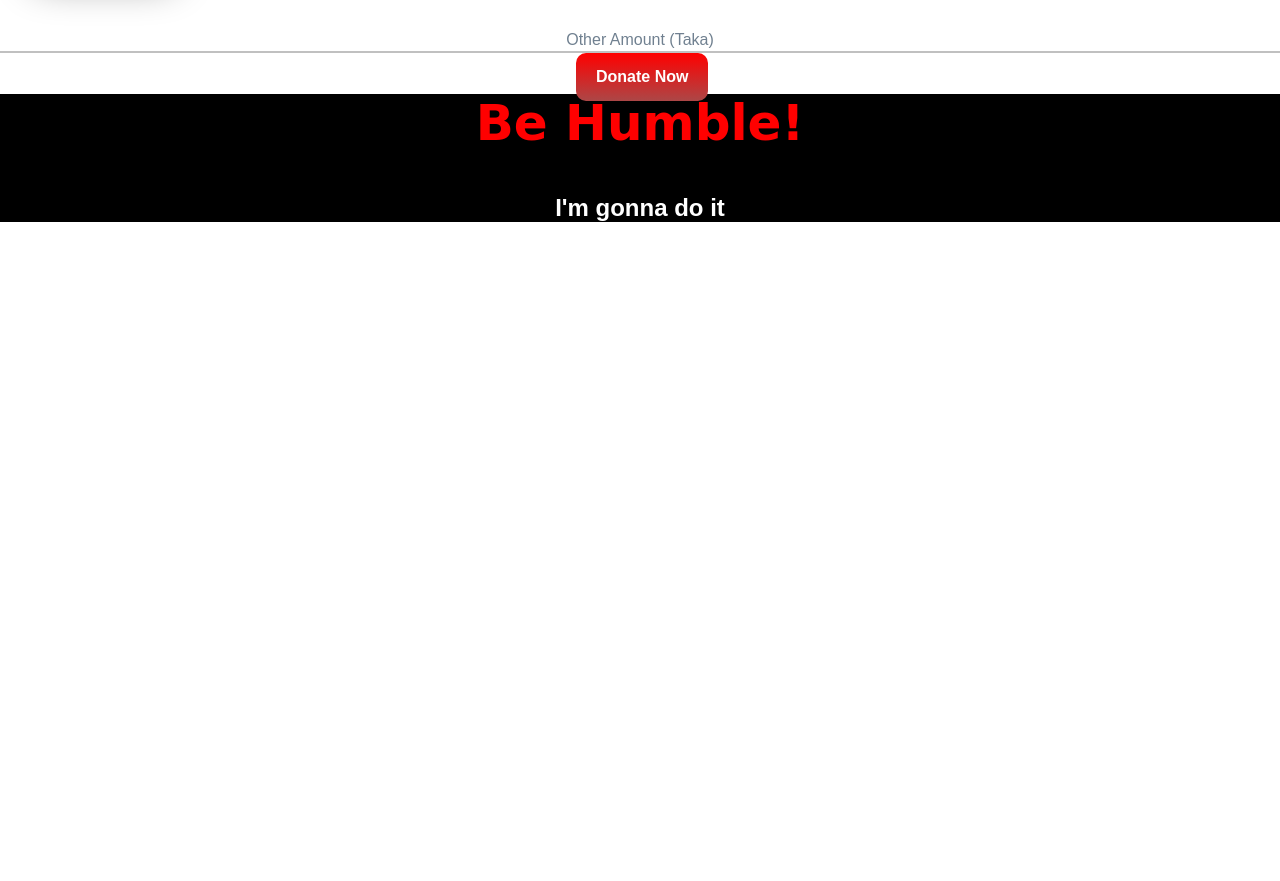
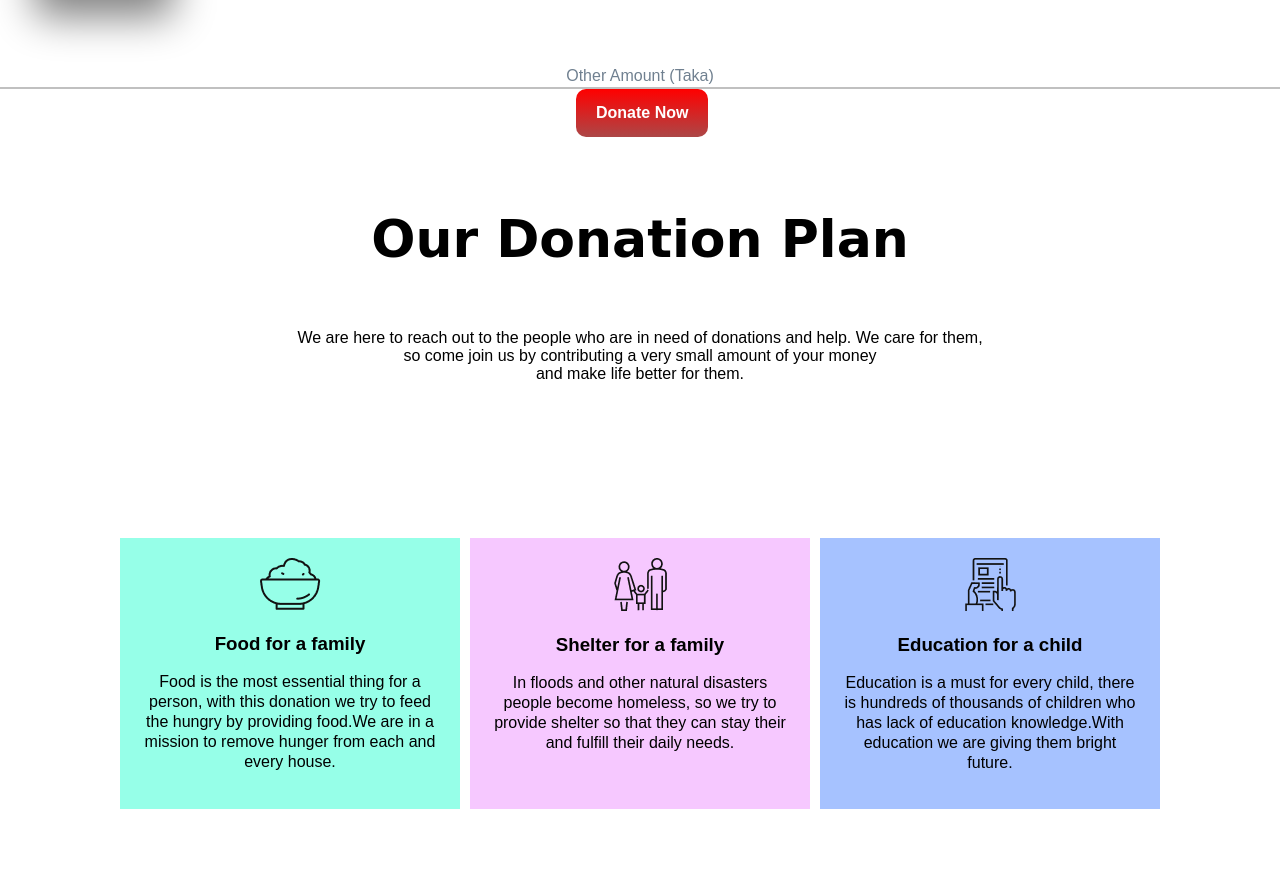
Before and after one commit to Shariq-tj/charity, a plain HTML site: page index.html in a window 1280 px wide. Shown: the part 1419-2300 px from the top of the page. Before the commit the page ends 1641 px from the top, so only its background shows below. Drawn offline with Linux system fonts and the light colour scheme.

Commit message:
donate-plan-added

```diff
--- a/index.html
+++ b/index.html
@@ -60,6 +60,34 @@
         <a class="give-away" target="_blank" href="">Donate Now</a>
     </div>
 
+    <div class="donate-plan">
+        <h1>Our Donation Plan</h1>
+        <p class="about-us">We are here to reach out to the people who are in need of donations and help. We care for them, <br> so come join us by contributing a very small amount of your money <br> and make life better for them.</p>
+
+        <div class="food">
+            <div class="food-family">
+                <div class="food-img">
+                    <img src="/icons/food.png" alt="food-image">
+                </div>
+                <h3>Food for a family</h3>
+                <p>Food is the most essential thing for a person, with this donation we try to feed the hungry by providing food.We are in a mission to remove hunger from each and every house.</p>
+            </div>
+            <div class="shelter-family">
+                <div class="family-img">
+                    <img src="/icons/shelter.png" alt="family-image">
+                </div>
+                <h3>Shelter for a family</h3>
+                <p>In floods and other natural disasters people become homeless, so we try to provide shelter so that they can stay their and fulfill their daily needs.</p>
+            </div>
+            <div class="education-family">
+                <div class="education-img">
+                    <img src="/icons/Frame-1.png" alt="education-image">
+                </div>
+                <h3>Education for a child</h3>
+                <p>Education is a must for every child, there is hundreds of thousands of children who has lack of education knowledge.With education we are giving them bright future.</p>
+            </div>
+        </div>
+
 </body>
 <footer>
     <section class="footer">
--- a/style.css
+++ b/style.css
@@ -31,7 +31,7 @@ span {
 .button {
     position: absolute;
     text-decoration: none;
-    background-image: linear-gradient(blue, rgb(181, 181, 243));
+    background-image: linear-gradient(red, rgb(172, 71, 71));
     color: #fff;
     font-weight: 700;
     padding: 15px 20px;
@@ -43,8 +43,7 @@ span {
 .donation {
     text-align: center;
     margin-top: 5%;
-    font-size: xx-large;
-    font-weight: 800;
+    font-size: 50px;
 }
 
 .effort {
@@ -56,7 +55,7 @@ footer {
     text-align: center;
     background: black;
     width: inherit;
-    height: 10vw;
+    height: 15vw;
 }
 
 .humble {
@@ -107,7 +106,7 @@ footer {
 }
 
 .a200tk {
-    background-color: aqua;
+    background-image: linear-gradient(red, rgb(172, 71, 71));
     width: 100px;
     height: 100px;
     margin-left: 10%;
@@ -146,3 +145,59 @@ footer {
     border-radius: 10px;
     box-shadow: 20px 20px 40px gray;
 }
+
+.about-us {
+    text-align: center;
+    margin-bottom: 150px;
+}
+
+.donate-plan {
+    margin-top: 120px;
+}
+
+.donate-plan h1 {
+    font-family: 'Allura', cursive;
+    font-size: 52px;
+    margin-bottom: 60px;
+    text-align: center;
+}
+
+.food {
+    display: flex;
+    justify-content: center;
+    width: auto;
+    text-align: center;
+}
+
+.food .food-family {
+    background: rgb(150, 255, 232);
+    margin: 5px;
+    margin-bottom: 50px;
+    width: 300px;
+    padding: 20px;
+    line-height: 20px;
+    color: black;
+    position: relative;
+}
+
+.food .shelter-family {
+    background: rgb(246, 200, 255);
+    margin: 5px;
+    margin-bottom: 50px;
+    width: 300px;
+    padding: 20px;
+    line-height: 20px;
+    color: black;
+    position: relative;
+}
+
+.food .education-family {
+    background: rgb(166, 194, 255);
+    margin: 5px;
+    margin-bottom: 50px;
+    width: 300px;
+    padding: 20px;
+    line-height: 20px;
+    color: black;
+    position: relative;
+}
```
Also changed, not shown: icons/Frame-1.png (added), icons/food.png (added), icons/shelter.png (added).
